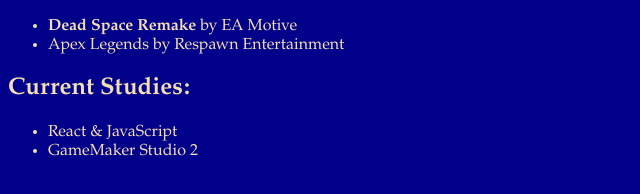
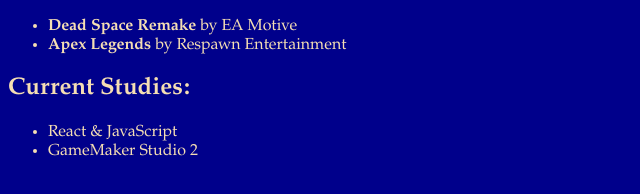
Before and after one commit to ChrisKeyIsMe/git_test, a plain HTML site: page index.html in a window 1280 px wide. Shown: the part 220-414 px from the top of the page, 0-640 px from the left. Drawn offline with Linux system fonts and the light colour scheme.

Commit message:
Fixed missed tag in index

```diff
--- a/index.html
+++ b/index.html
@@ -17,7 +17,7 @@
     <h2>Current Games:</h2>
     <ul>
         <li><span class="bold">Dead Space Remake</span> by EA Motive</li>
-        <li><span>Apex Legends</span> by Respawn Entertainment</li>
+        <li><span class="bold">Apex Legends</span> by Respawn Entertainment</li>
     </ul>
     <h2>Current Studies:</h2>
     <ul>
```
